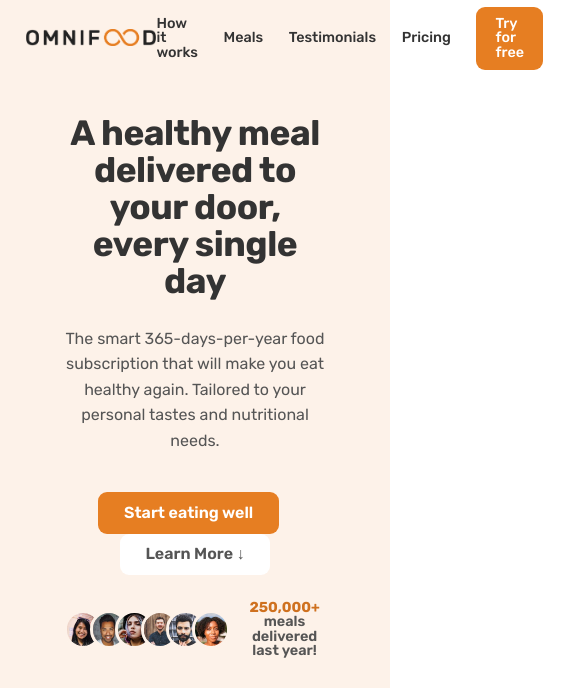
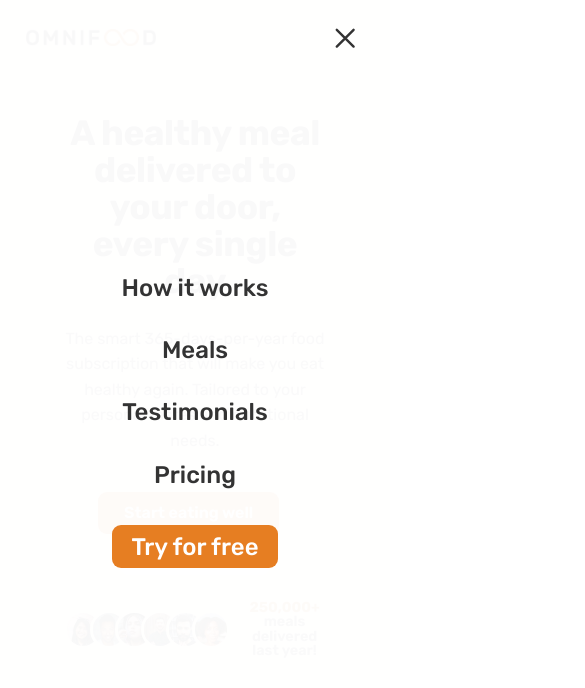
Before and after one commit to Mohit-Pandey1/WEB-DEV-PRACTICE, a plain HTML site: page OMNIFOOD/index.html in a window 390 px wide. Shown: the top 688 px of the page, 585 px wide, since content can reach past the window. Drawn offline with nearby package versions, Linux system fonts and the light colour scheme.

Commit message:
Responsive Omnifood

```diff
--- a/OMNIFOOD/CSS/general.css
+++ b/OMNIFOOD/CSS/general.css
@@ -73,6 +73,7 @@ html{
     /* 10px / 16px = 0.625 = 62.5% */
     /* Percentage of user's browser font-size setting */
     font-size: 62.5%;
+    overflow-x: hidden;
 }
 
 body{
@@ -80,6 +81,9 @@ body{
     line-height: 1;
     font-weight: 400;
     color: #555;
+
+    /* Only works if there is nothing absolutely positioned in relation to body */
+    overflow-x: hidden;
 }
 
 /* --> 1 rem = 16px -> 50rem = 800px */
--- a/OMNIFOOD/CSS/queries.css
+++ b/OMNIFOOD/CSS/queries.css
@@ -124,4 +124,65 @@ Instead. 1rem = 1em = 16px*/
     .btn--form{
         margin-bottom: 1.2rem;
     }
+
+
+    /* MOBILE NAVIGATION */
+    .btn-mobile-nav{
+        display: block;
+    }
+
+    .main-nav{
+        background-color: rgba(255, 255, 255, 0.97);
+        position: absolute;
+        top: 0;
+        left: 0;
+        width: 100%;
+        height: 100vh;
+        transform: translateX(100%);
+
+
+        display: flex;
+        align-items: center;
+        justify-content: center;
+
+        transition: all 0.5s ease-in;
+
+        /* Hide navigation */
+        /* Allows no transition at all */
+        /* display: none; */
+
+        /* 1> Hide it visually */
+        opacity: 0;
+
+        /* 2> Make it unaccessible to mouse and keyboard */
+        pointer-events: none;
+
+        /* 3> Hide it from screen readers */
+        visibility: hidden;
+    }
+
+    .nav-open .main-nav{
+        opacity: 1;
+        pointer-events: auto;
+        visibility: visible;
+        transform: translateX(0);
+    }
+
+    .nav-open .icon-mobile-nav[name="close-outline"]{
+        display: block;
+    }
+
+    .nav-open .icon-mobile-nav[name="menu-outline"]{
+        display: none;
+    }
+
+    .main-nav-list{
+        flex-direction: column;
+        gap: 4.8rem;
+    }
+
+    .main-nav-link:link,
+    .main-nav-link:visited{
+        font-size: 3rem;
+    }
 }
--- a/OMNIFOOD/CSS/style.css
+++ b/OMNIFOOD/CSS/style.css
@@ -13,6 +13,7 @@
     /* Because we want header to be sticky later */
     height: 9.6rem;
     padding: 0 4.8rem;
+    position: relative;
 }
 
 .logo{
@@ -56,6 +57,25 @@
 .main-nav-link.nav-cta:hover,
 .main-nav-link.nav-cta:active{
     background-color: #cf711f;
+}
+
+/* MOBILE */
+.btn-mobile-nav{
+    border: none;
+    background: none;
+    cursor: pointer;
+
+    display: none;
+}
+
+.icon-mobile-nav{
+    height: 4.8rem;
+    width: 4.8rem;
+    color: #333;
+}
+
+.icon-mobile-nav[name="close-outline"]{
+    display: none;
 }
 
 /**********************/
--- a/OMNIFOOD/index.html
+++ b/OMNIFOOD/index.html
@@ -20,10 +20,12 @@
     <title>Omnifood</title>
 </head>
 <body>
-    <header class="header">
+    <header class="header nav-open">
         <a href="#">
             <img class="logo" src="IMG/omnifood-logo.png" alt="Omnifood Logo" />
         </a>
+
+
         <nav class="main-nav">
             <ul class="main-nav-list">
                 <li><a class="main-nav-link" href="#">How it works</a></li>
@@ -33,6 +35,11 @@
                 <li><a class="main-nav-link nav-cta" href="#">Try for free</a></li>
             </ul>
         </nav>
+
+        <button class="btn-mobile-nav">
+            <ion-icon class="icon-mobile-nav" name="menu-outline"></ion-icon>
+            <ion-icon class="icon-mobile-nav" name="close-outline"></ion-icon>
+        </button>
     </header>
 
     <main>
```
Also changed, not shown: 1 other file.
